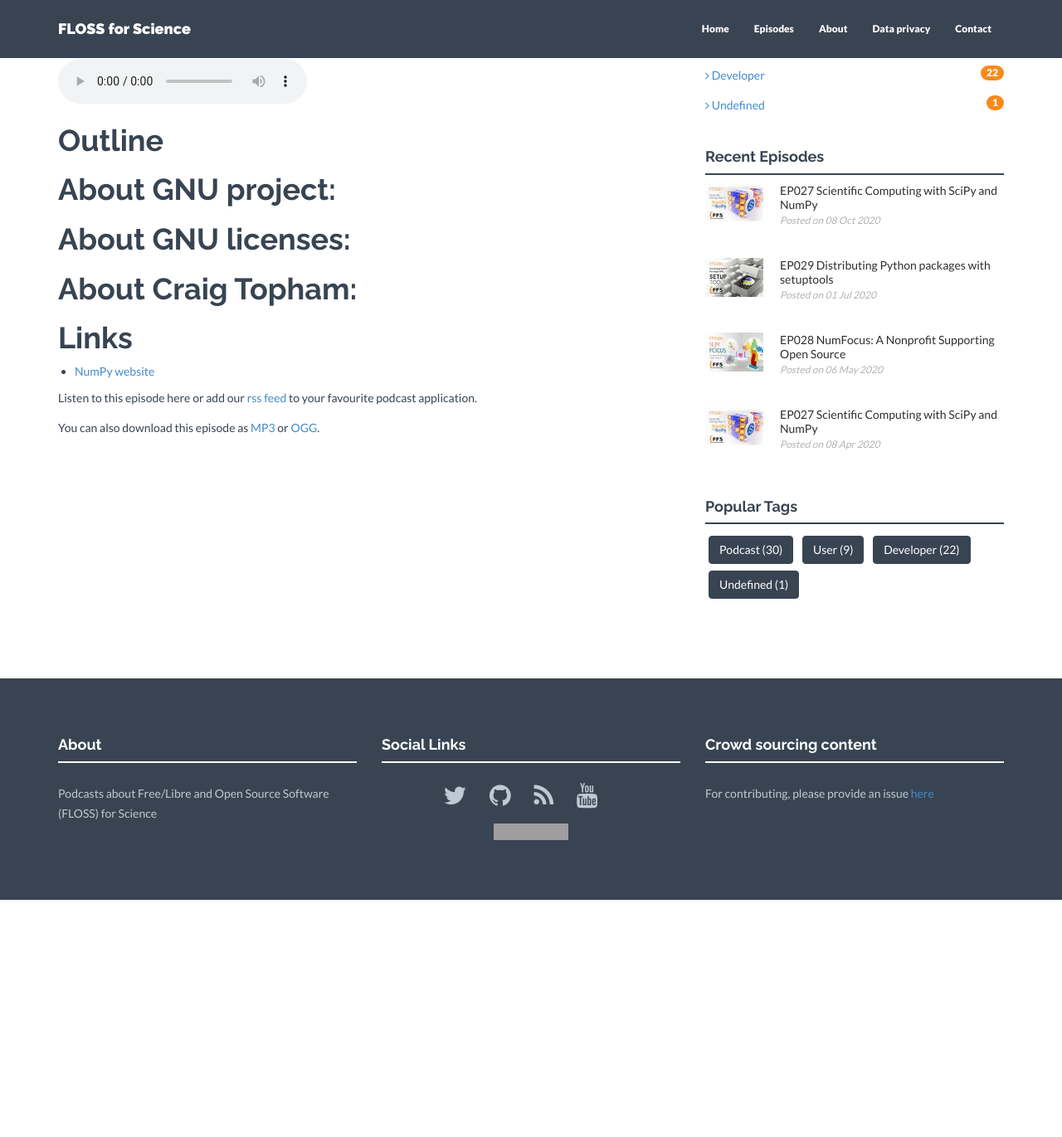
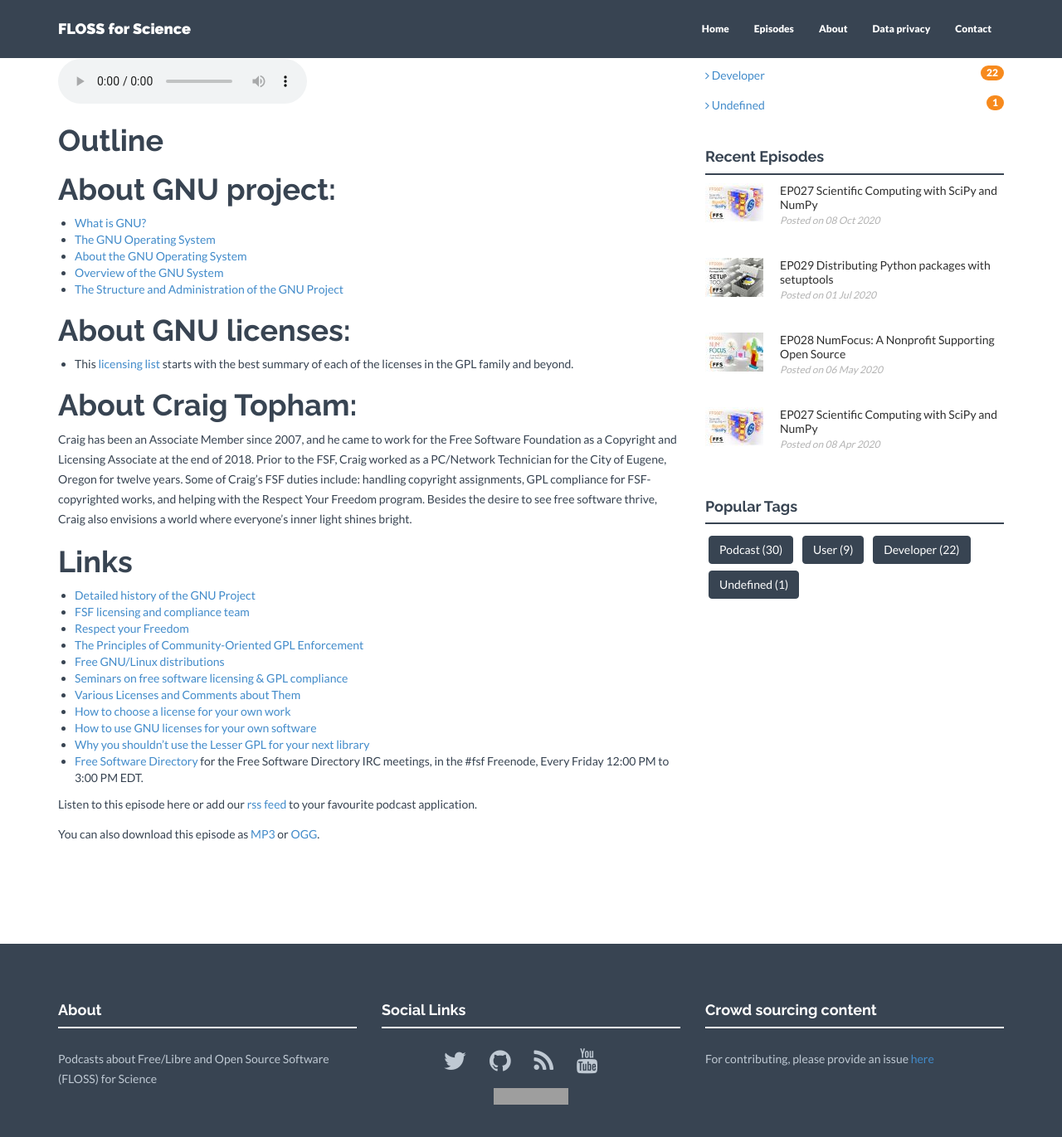
Before and after one commit to FLOSSforScience/FLOSSforScience.github.io, a Jekyll site: the page built from _posts/2020-10-01-season3-epsiode-5.markdown, in a window 1280 px wide and 1400 px high, scrolled down 784 px. Shown: the top 1371 px of the window at 83% size. Built offline with Jekyll 4.4.1, drawn with Linux system fonts in a browser that asks for light colours; nearby versions of some CDN libraries; before the commit the page ends 1869 px from its top, so only the background shows below that; grey boxes are pictures that could not be loaded.

Commit message:
Add information

```diff
--- a/_posts/2020-10-01-season3-epsiode-5.markdown
+++ b/_posts/2020-10-01-season3-epsiode-5.markdown
@@ -99,15 +99,35 @@
 
 # About GNU project:
 
+* [What is GNU?](https://www.gnu.org/)
+* [The GNU Operating System](https://www.gnu.org/gnu/gnu.html)
+* [About the GNU Operating System](https://www.gnu.org/gnu/about-gnu.html)
+* [Overview of the GNU System](https://www.gnu.org/gnu/gnu-history.html)
+* [The Structure and Administration of the GNU Project](https://www.gnu.org/gnu/gnu-structure.html)
+
 
 # About GNU licenses:
+
+* This [licensing list]( https://www.gnu.org/licenses/license-list.html) starts with the best summary of each of the licenses in the GPL family and beyond.
 
 
 # About Craig Topham:
 
+Craig has been an Associate Member since 2007, and he came to work for the Free Software Foundation as a Copyright and Licensing Associate at the end of 2018. Prior to the FSF, Craig worked as a PC/Network Technician for the City of Eugene, Oregon for twelve years. Some of Craig's FSF duties include: handling copyright assignments, GPL compliance for FSF-copyrighted works, and helping with the Respect Your Freedom program. Besides the desire to see free software thrive, Craig also envisions a world where everyone's inner light shines bright.
+
 # Links
 
-- [NumPy website](https://www.numpy.org)
+* [Detailed history of the GNU Project](https://www.gnu.org/gnu/thegnuproject.html)
+* [FSF licensing and compliance team](https://www.fsf.org/licensing/)
+* [Respect your Freedom](https://ryf.fsf.org)
+* [The Principles of Community-Oriented GPL Enforcement](https://www.fsf.org/licensing/enforcement-principles)
+* [Free GNU/Linux distributions](https://www.gnu.org/distros/free-distros.html)
+* [Seminars on free software licensing & GPL compliance](https://www.fsf.org/licensing/seminars/)
+* [Various Licenses and Comments about Them](https://www.gnu.org/licenses/license-list.html)
+* [How to choose a license for your own work](https://www.gnu.org/licenses/license-recommendations.html)
+* [How to use GNU licenses for your own software](https://www.gnu.org/licenses/gpl-howto.html)
+* [Why you shouldn't use the Lesser GPL for your next library](https://www.gnu.org/licenses/why-not-lgpl.html)
+* [Free Software Directory](https://directory.fsf.org) for the Free Software Directory IRC meetings, in the #fsf Freenode, Every Friday 12:00 PM to 3:00 PM EDT.
 
 
 Listen to this episode here or add our [rss feed](https://flossforscience.com/feed.xml) to your favourite podcast application.
```
